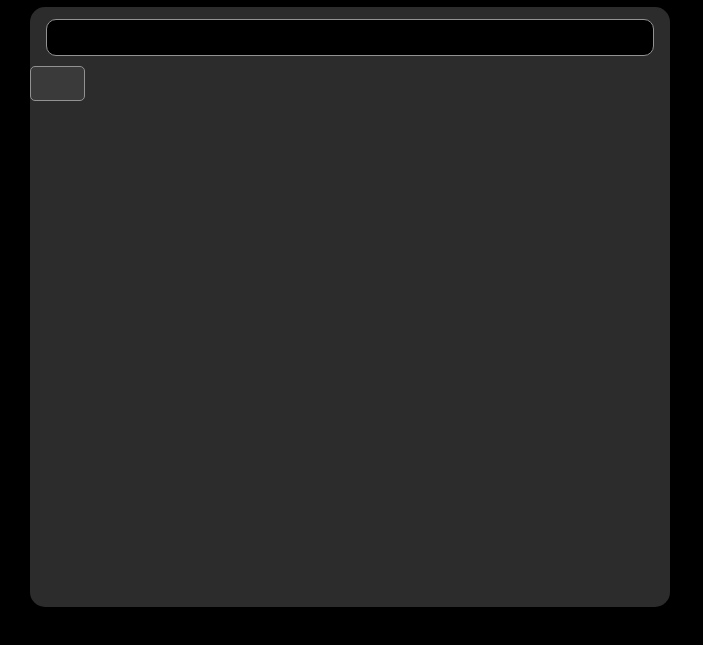
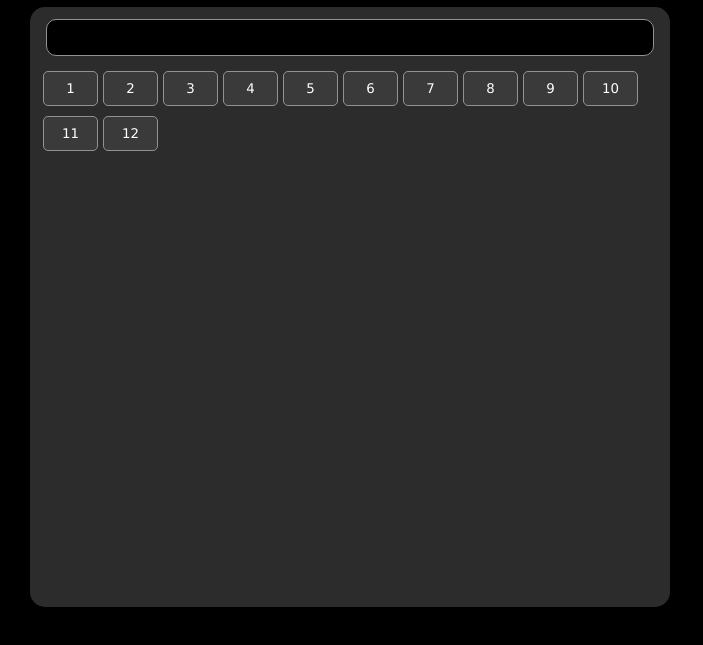
Before and after one commit to TheQueCode/Project-Calculator, a plain HTML site: page index.html in a window 1280 px wide. Shown: the part 71-716 px from the top of the page, without its empty margins (0-703 px from the left). Drawn offline with Linux system fonts and the light colour scheme.

Commit message:
Buttons, eventlisteners, style

```diff
--- a/css/style.css
+++ b/css/style.css
@@ -35,14 +35,24 @@
   border-radius: 10px;
 }
 
+.buttonContainer {
+  background-color: transparent;
+  padding-left: 8px;
+  margin: 5px;
+  width: auto;
+  height: calc(75% - 3px);
+}
+
 button {
   width: 55px;
   height: 35px;
   color: #fff;
   margin-top: 10px;
+  margin-right: 5px;
   background-color: #3a3a3a;
   border: 1px solid #929292;
   border-radius: 5px;
+
 }
 
 button:hover{
--- a/js/script.js
+++ b/js/script.js
@@ -4,18 +4,24 @@ const calculator = document.createElement('div');
 calculator.className = 'calculator';
 
 const display = document.createElement('input');
+display.id = 'display';
 display.className = 'display';
 
-const button = document.createElement('button');
-button.className = 'button';
+const buttonContainer = document.createElement('div');
+buttonContainer.className = 'buttonContainer';
 
 container.appendChild(calculator);
 calculator.appendChild(display);
-calculator.appendChild(button);
+calculator.appendChild(buttonContainer);
 
-
-
-
+for (let i = 0; i < 12; i++){
+  const button = document.createElement('button');
+  button.innerHTML = `${i + 1}`;
+  button.className = `button`;
+  button.id = `button${i + 1}`;
+  button.addEventListener('click', console.log(button.innerText));
+  buttonContainer.appendChild(button);
+}
 
 
 function operate (operator, num1, num2) {
```
